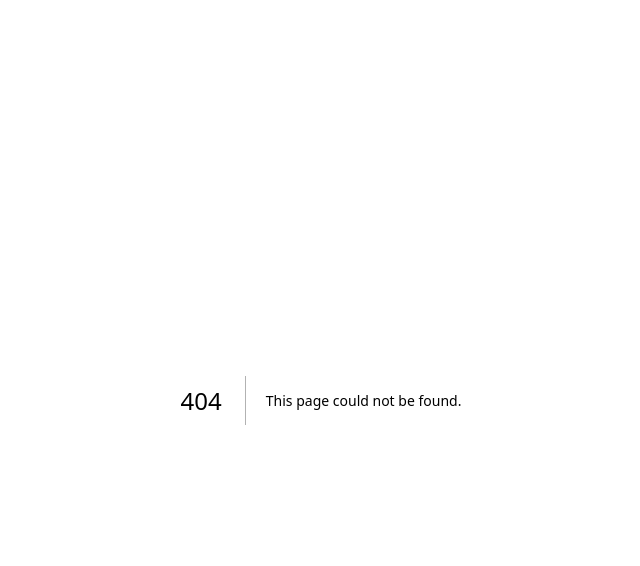
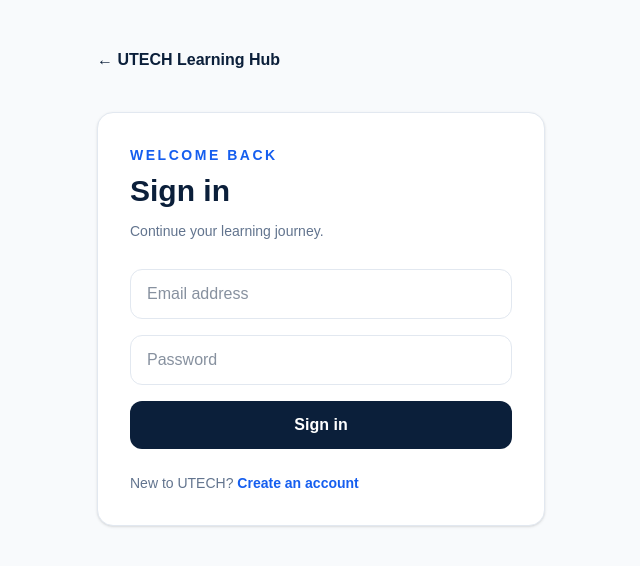
Before and after one commit to utechdev2/utech-learning-platform, a Next.js app: page /auth/sign-in in a window 1280 px wide. Before the commit this address had no page. Shown: the top 566 px of the page, without its empty margins (319-959 px from the left). Built offline with nearby package versions, Linux system fonts and the light colour scheme.

Commit message:
feat: add student sign in page

```diff
--- /dev/null
+++ b/app/auth/sign-in/page.tsx
@@ -0,0 +1,11 @@
+"use client";
+
+import { FormEvent, useState } from "react";
+import Link from "next/link";
+import { createClient } from "@/lib/supabase/browser";
+
+export default function SignInPage() {
+  const [email,setEmail]=useState(""); const [password,setPassword]=useState(""); const [message,setMessage]=useState("");
+  async function submit(e:FormEvent){e.preventDefault(); setMessage(""); const {error}=await createClient().auth.signInWithPassword({email,password}); if(error){setMessage(error.message); return;} window.location.href="/dashboard";}
+  return <main className="min-h-screen bg-[#f8fafc] px-6 py-12"><div className="mx-auto max-w-md"><Link href="/" className="font-black text-[#0b1f3a]">← UTECH Learning Hub</Link><div className="mt-10 rounded-2xl border border-slate-200 bg-white p-8 shadow-sm"><p className="text-sm font-extrabold uppercase tracking-[0.18em] text-[#155eef]">Welcome back</p><h1 className="mt-2 text-3xl font-black text-[#0b1f3a]">Sign in</h1><p className="mt-3 text-sm text-slate-500">Continue your learning journey.</p><form onSubmit={submit} className="mt-7 space-y-4"><input required type="email" value={email} onChange={e=>setEmail(e.target.value)} placeholder="Email address" className="w-full rounded-xl border border-slate-200 px-4 py-3 outline-none focus:border-blue-500"/><input required type="password" value={password} onChange={e=>setPassword(e.target.value)} placeholder="Password" className="w-full rounded-xl border border-slate-200 px-4 py-3 outline-none focus:border-blue-500"/><button className="w-full rounded-xl bg-[#0b1f3a] px-5 py-3 font-bold text-white hover:bg-[#122d52]">Sign in</button>{message&&<p className="text-sm font-semibold text-red-600">{message}</p>}</form><p className="mt-6 text-sm text-slate-500">New to UTECH? <Link href="/auth/sign-up" className="font-bold text-[#155eef]">Create an account</Link></p></div></div></main>;
+}
```
